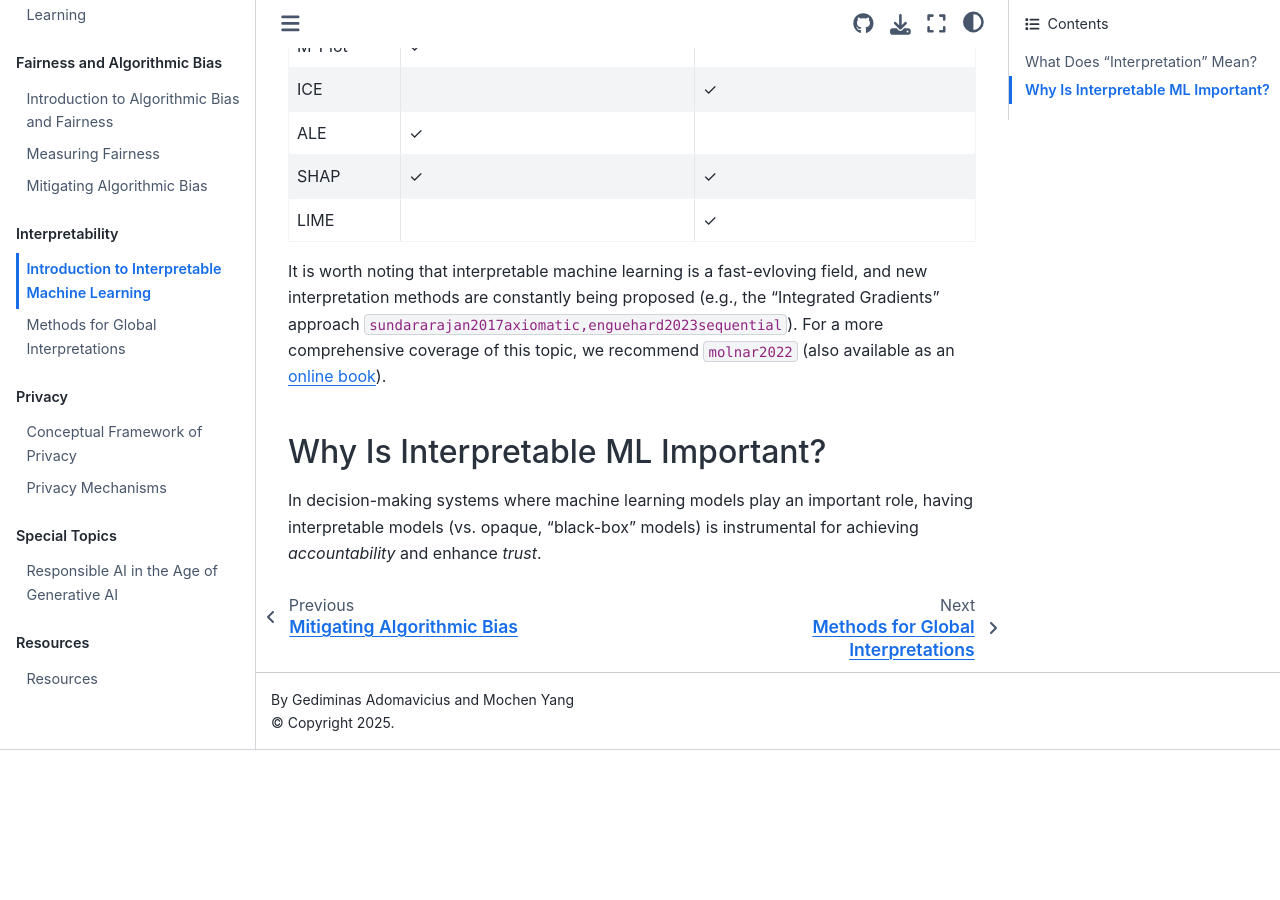
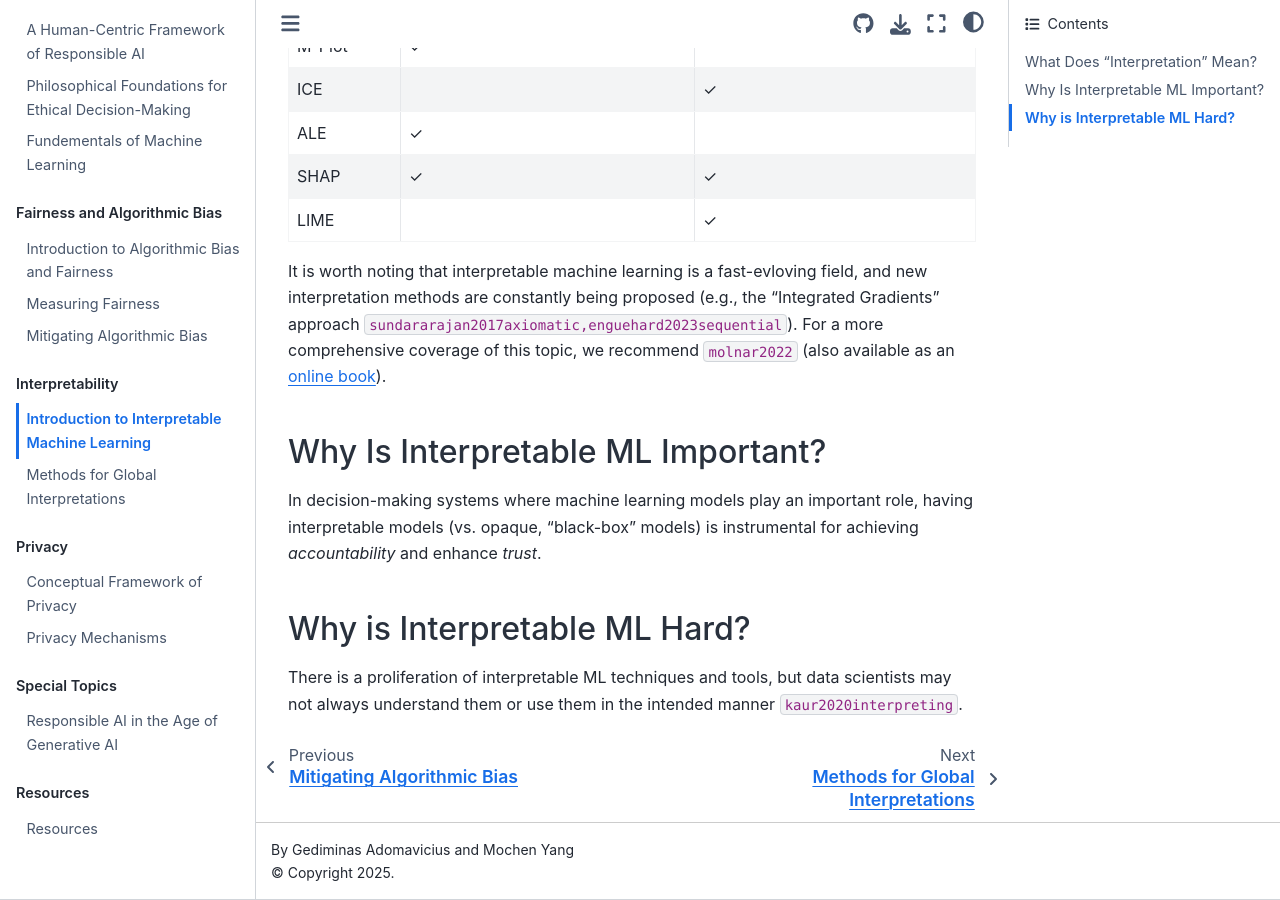
Before and after one commit to mochenyang/Responsible-AI, a Jupyter Book: the page built from book/content/2-1-intro.md, in a window 1280 px wide and 900 px high, scrolled down 1489 px. Built offline with Jupyter Book 1.0.4 settings and Sphinx 7.4.7 and the Sphinx Book theme 1.1.4, drawn with Linux system fonts in a browser that asks for light colours; pages that are not in the unit, such as notebooks, are missing from menus; cross-references to code outside the pages are shown as plain code; before the commit the page ends 2239 px from its top, so only the background shows below that; some of the changed lines change nothing that is shown.

Commit message:
new citation incorporation

```diff
--- a/book/_config.yml
+++ b/book/_config.yml
@@ -10,7 +10,7 @@
 # See https://jupyterbook.org/content/execute.html
 execute:
   execute_notebooks: force
-  timeout: 100
+  timeout: 300
 
 # Define the name of the latex output file for PDF builds
 latex:
--- a/book/content/2-1-intro.md
+++ b/book/content/2-1-intro.md
@@ -37,3 +37,7 @@
 ## Why Is Interpretable ML Important?
 
 In decision-making systems where machine learning models play an important role, having interpretable models (vs. opaque, "black-box" models) is instrumental for achieving _accountability_ and enhance _trust_.
+
+## Why is Interpretable ML Hard?
+
+There is a proliferation of interpretable ML techniques and tools, but data scientists may not always understand them or use them in the intended manner {cite:p}`kaur2020interpreting`.
--- a/book/references.bib
+++ b/book/references.bib
@@ -2314,3 +2314,18 @@
   edition    = {2},
   url        = {https://christophm.github.io/interpretable-ml-book}
 }
+
+@inproceedings{kaur2020interpreting,
+  title={Interpreting interpretability: understanding data scientists' use of interpretability tools for machine learning},
+  author={Kaur, Harmanpreet and Nori, Harsha and Jenkins, Samuel and Caruana, Rich and Wallach, Hanna and Wortman Vaughan, Jennifer},
+  booktitle={Proceedings of the 2020 CHI conference on human factors in computing systems},
+  pages={1--14},
+  year={2020}
+}
+
+@article{bisconti2025adversarial,
+  title={Adversarial Poetry as a Universal Single-Turn Jailbreak Mechanism in Large Language Models},
+  author={Bisconti, Piercosma and Prandi, Matteo and Pierucci, Federico and Giarrusso, Francesco and Bracale, Marcantonio and Galisai, Marcello and Suriani, Vincenzo and Sorokoletova, Olga and Sartore, Federico and Nardi, Daniele},
+  journal={arXiv preprint arXiv:2511.15304},
+  year={2025}
+}
```
Also changed, not shown: book/content/4-1-GenAI.ipynb, book/images/agent_environment.jpg (added).
